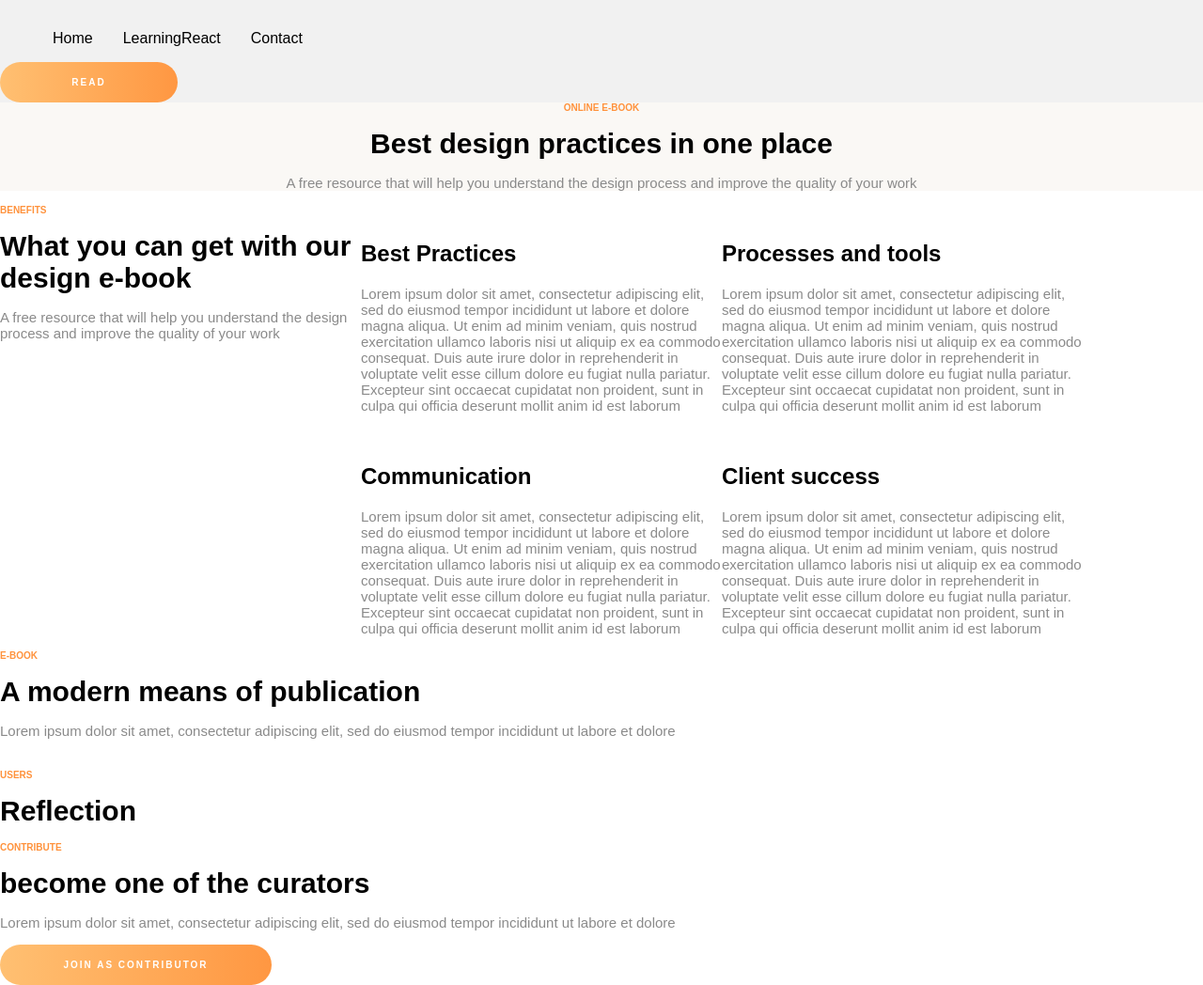
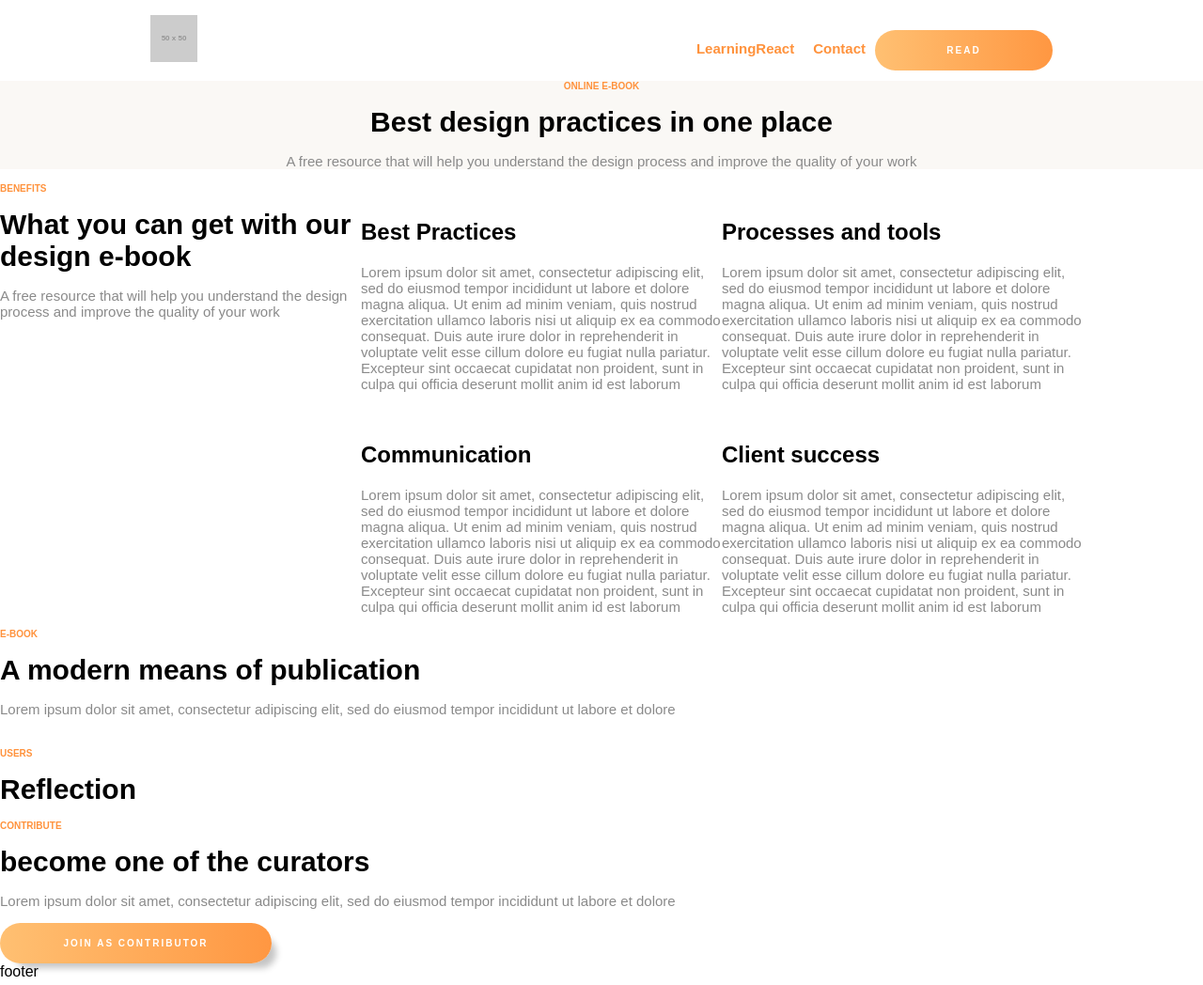
Before and after one commit to valeanto/website-react, a React (Create React App) app: page / in a window 1280 px wide. Shown: the whole page at 94% size. Built offline with nearby package versions, Linux system fonts and the light colour scheme.

Commit message:
styling navbar and added footer component

```diff
--- a/src/App.js
+++ b/src/App.js
@@ -1,5 +1,6 @@
 import Welcome from "./components/Welcome";
 import Navbar from "./components/Navbar.js";
+import Footer from "./components/Footer.js";
 import Contact from "./components/Contact.js";
 import "./style/main.scss";
 import { BrowserRouter as Router, Switch, Route, Link } from "react-router-dom";
@@ -21,6 +22,7 @@ export const App = () => {
             <Welcome />
           </Route>
         </Switch>
+        <Footer />
       </Router>
     </div>
   );
--- /dev/null
+++ b/src/components/Footer.js
@@ -0,0 +1,9 @@
+import React from 'react'
+
+export default function Footer() {
+    return (
+        <div>
+            footer
+        </div>
+    )
+}
--- a/src/components/Navbar.js
+++ b/src/components/Navbar.js
@@ -1,24 +1,17 @@
 import React from "react";
-import { Link, NavLink } from "react-router-dom";
-import useState from "./learning react/Hooks/useStateTest";
+import { Link } from "react-router-dom";
 export default function Navbar() {
   return (
-    <nav className="navbar horizontal-navbar">
-      <div className="links-navbar-div">
-        <div className="navbar-right">
-          <ul>
-            <li>
-              <NavLink to="/">Home</NavLink>
-            </li>
-            <li>
-              <Link to="/learningreact">LearningReact</Link>
-            </li>
-            <li>
-              <Link to="/contact">Contact</Link>
-            </li>
-          </ul>
-          <button className="button_small">Read</button>
-        </div>
+    <nav className="horizontal-navbar">
+      <div className="left">
+        <Link to="/">
+          <img src="https://via.placeholder.com/50x50" />
+        </Link>
+      </div>
+      <div className="right">
+        <Link to="/learningreact">LearningReact</Link>
+        <Link to="/contact">Contact</Link>
+        <button className="button_small">Read</button>
       </div>
     </nav>
   );
--- a/src/style/_components.scss
+++ b/src/style/_components.scss
@@ -5,7 +5,9 @@ $lightgrey: #f1f1f1;
   background-color: $lightgrey;
 }
 .button {
-  width: 289px;
+  -webkit-box-shadow: 10px 10px 7px -5px rgba(0,0,0,0.23);
+  -moz-box-shadow: 10px 10px 7px -5px rgba(0,0,0,0.23);
+  box-shadow: 10px 10px 7px -5px rgba(0,0,0,0.23);  width: 289px;
   border: 0;
   border-radius: 50px;
   background: linear-gradient(
@@ -16,10 +18,10 @@ $lightgrey: #f1f1f1;
   padding: 1rem;
   color: white;
   text-transform: uppercase;
-  font-weight:bold;
-  letter-spacing:2px;
-  font-size:10px;
-  &_small{
+  font-weight: bold;
+  letter-spacing: 2px;
+  font-size: 10px;
+  &_small {
     width: 189px;
     border: 0;
     border-radius: 50px;
@@ -31,8 +33,8 @@ $lightgrey: #f1f1f1;
     padding: 1rem;
     color: white;
     text-transform: uppercase;
-    font-weight:bold;
-    letter-spacing:2px;
-    font-size:10px;
+    font-weight: bold;
+    letter-spacing: 2px;
+    font-size: 10px;
   }
 }
--- a/src/style/_layout.scss
+++ b/src/style/_layout.scss
@@ -1,41 +1,39 @@
 // layout, such as the container and any grid systems.
 
 .horizontal-navbar {
+  padding: 1rem 10rem;
   display: flex;
+  flex-wrap: wrap;
   flex-direction: row;
-  ul {
-    list-style-type: none;
+  position: relative;
+  a{
+    text-decoration:none;
+    color:$boldorange;
+    font-weight:bold;
   }
-  li {
-    float: left;
-  }
-  li a {
-    display: block;
-    color: black;
-    text-align: center;
-    padding: 16px;
-    text-decoration: none;
-  }
-
-  li a:hover {
-    background-color: #111111;
+  .right {
+    position: absolute;
+    right: 0;
+    padding: inherit;
+      > a{
+      padding:10px;
+    }
   }
 }
 
 .section {
-  padding:2rem;
+  padding: 2rem;
   &_textcenter {
     text-align: center;
   }
-  &_col3{
-    display:flex;
-    flex-wrap:wrap;
-    text-align:left;
-    & > div{
-      width:30%;
+  &_col3 {
+    display: flex;
+    flex-wrap: wrap;
+    text-align: left;
+    & > div {
+      width: 30%;
     }
   }
-
 }
 .background-color {
   background-color: $lightorange;
--- a/src/style/_typography.scss
+++ b/src/style/_typography.scss
@@ -12,3 +12,6 @@ p{
     color:#8A8A8A;
     font-size:15px;
 }
+a{
+    font-size:15px;
+}
```
